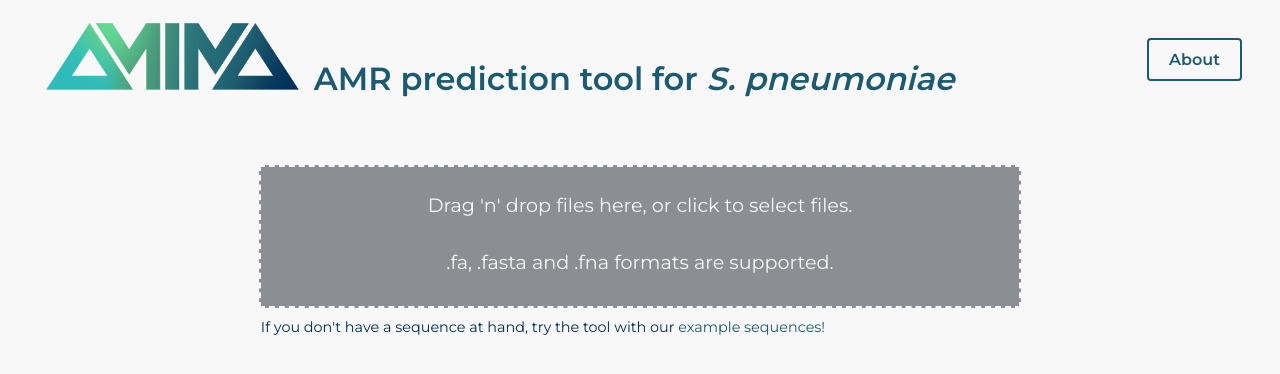
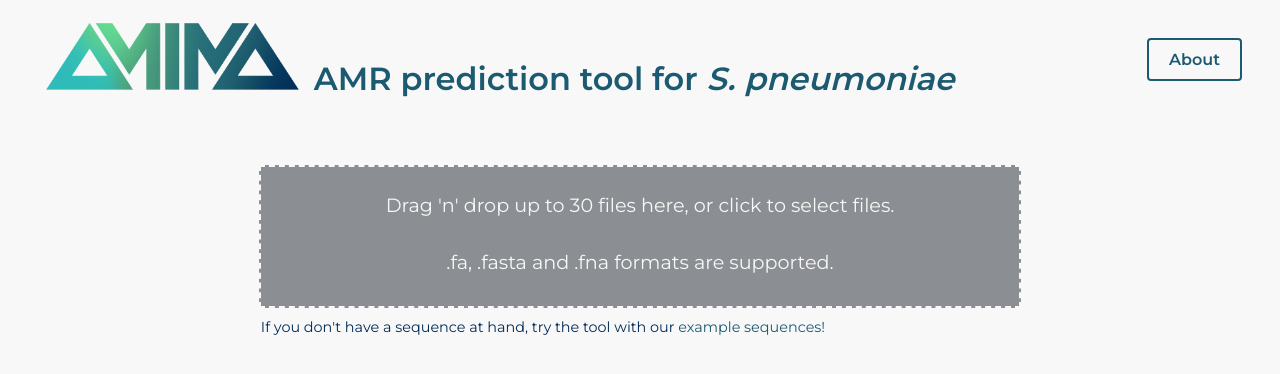
Before and after one commit to bacpop/AMR_ReactApp, a React (Create React App) app: page / in a window 1280 px wide. Shown: the top 374 px of the page. Built offline with nearby package versions, Linux system fonts and the light colour scheme.

Commit message:
restrict number of accepted files

```diff
--- a/src/App.js
+++ b/src/App.js
@@ -57,7 +57,7 @@ function App (){
             <Results resArr={predictionResult}/>
           </div>
         }
-        {(formatCheck===0)&& <h1>Wrong format!</h1>}
+        {(formatCheck===0)&& <h2>Wrong format or too many sequences submitted!</h2>}
       </main>
     </>
   )
--- a/src/DropZone.js
+++ b/src/DropZone.js
@@ -3,7 +3,7 @@ import {useDropzone} from "react-dropzone";
 
 function DropZone({onDrop}) {
 
-  const {getRootProps, getInputProps, isDragActive} = useDropzone({accept:'.fa, .fasta, .fna', onDrop})
+  const {getRootProps, getInputProps, isDragActive} = useDropzone({accept:'.fa, .fasta, .fna', onDrop, maxFiles:30})
 
   return (
     <div {...getRootProps()}>
@@ -14,7 +14,7 @@ function DropZone({onDrop}) {
           <p className="dragdrop_text">Drop the files here</p>
         </div> :
         <div className="dragdrop">
-          <p className="dragdrop_text">Drag 'n' drop files here, or click to select files.</p>
+          <p className="dragdrop_text">Drag 'n' drop up to 30 files here, or click to select files.</p>
           <p className="dragdrop_text"> .fa, .fasta and .fna formats are supported.</p>
         </div>
       }
```
